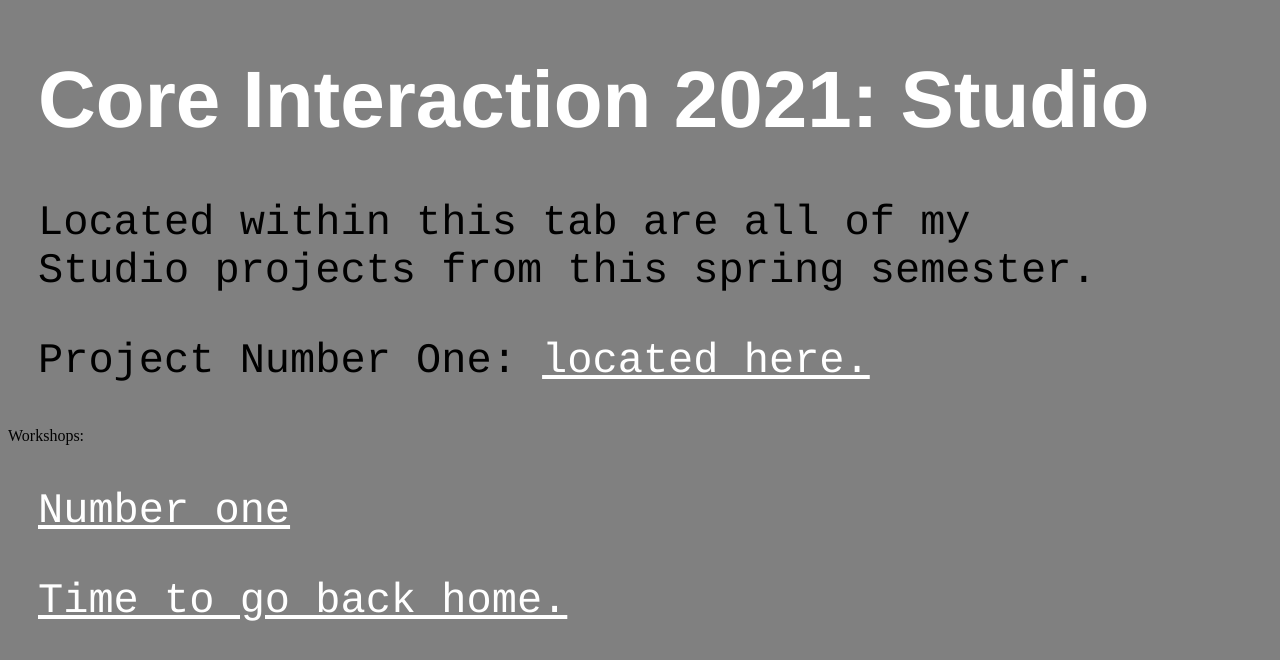
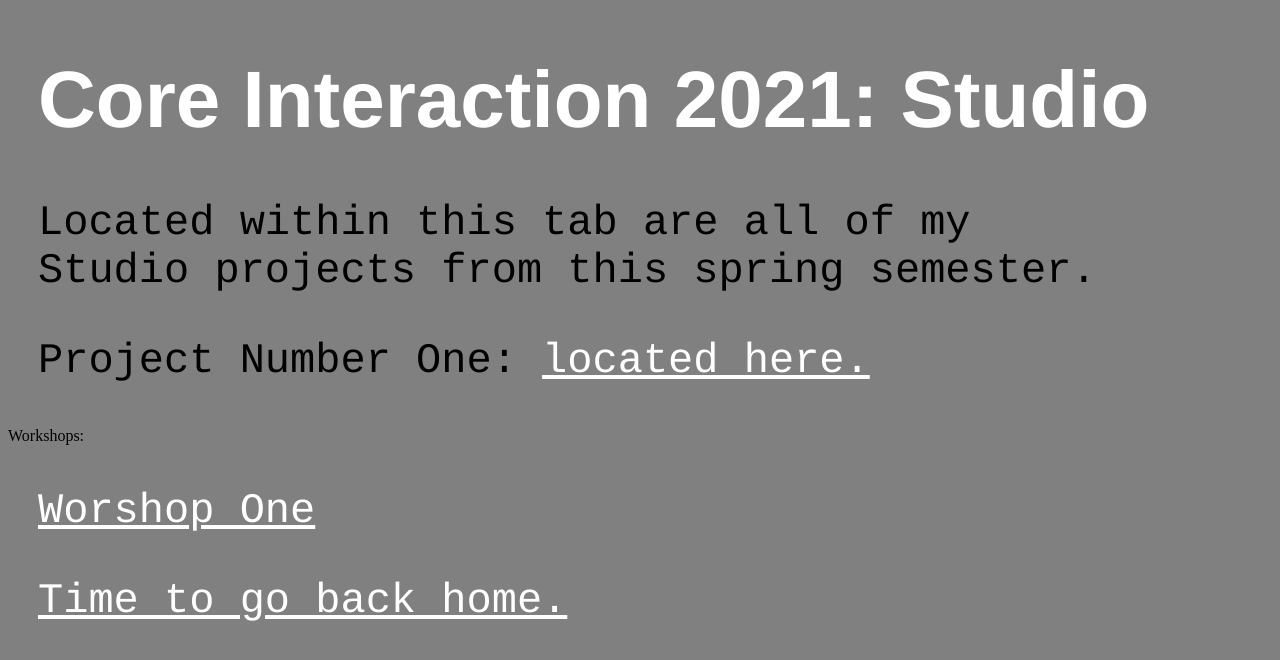
Before and after one commit to Doyll553/Doyll553.github.io, a plain HTML site: page studio.html in a window 1280 px wide. Drawn offline with Linux system fonts and the light colour scheme.

Commit message:
Update studio.html

```diff
--- a/studio.html
+++ b/studio.html
@@ -16,7 +16,7 @@
 	Workshops:
 	</p>
 	<p>
-		<a class="project" href="https://doyll553.github.io/studioworkshopone">Number one</a>
+		<a class="project" href="https://doyll553.github.io/studioworkshopone">Worshop One</a>
 	</p>
 	<p>
 	<a class="navigation" href="index.html">Time to go back home.</a>
```
